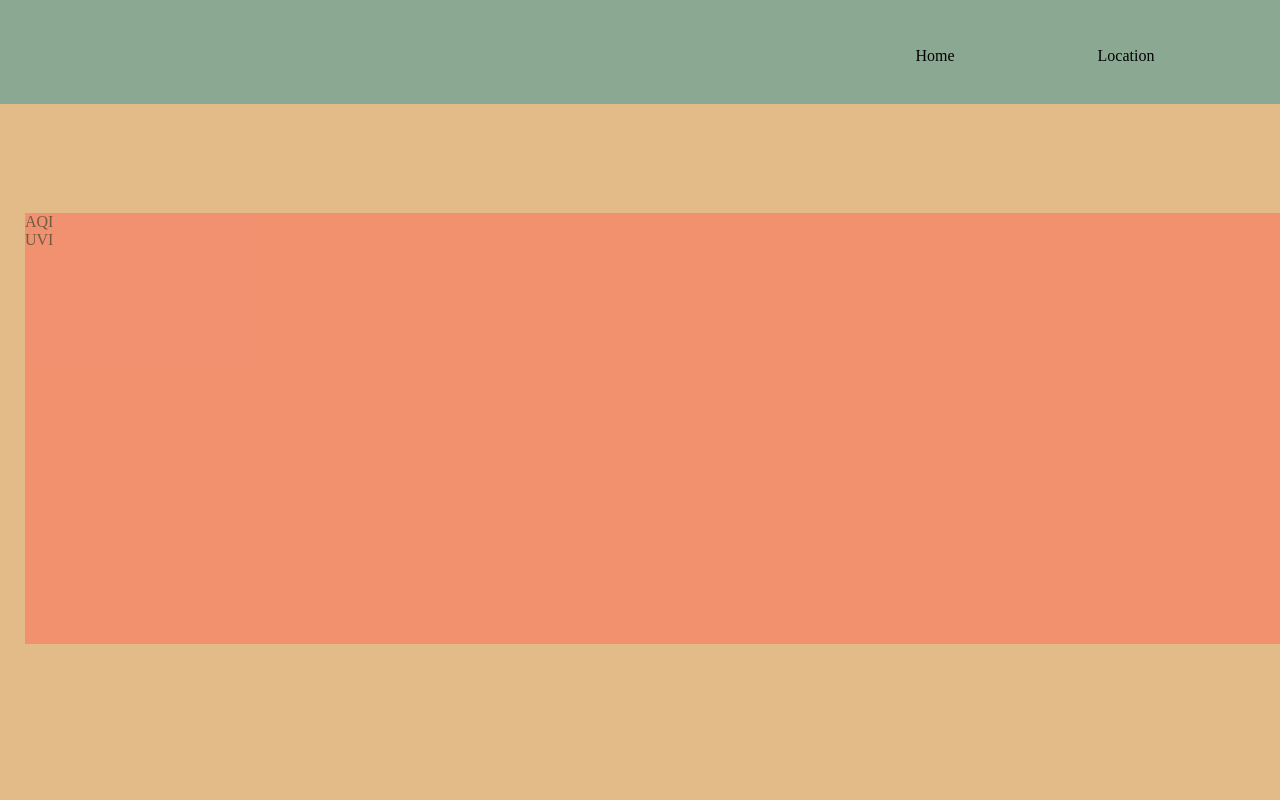
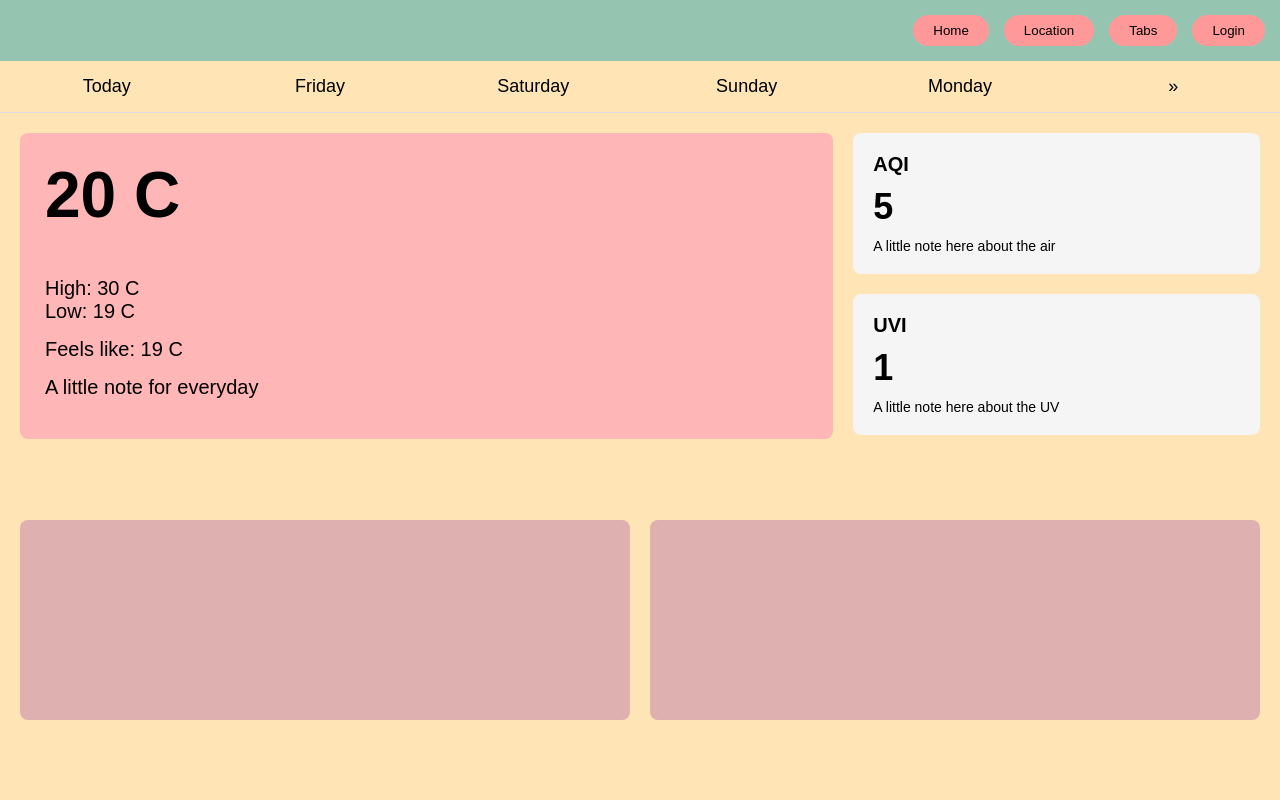
Before and after one commit to Bhawanjeet-Kaur/Clashing-Clouds, a plain HTML site: page Index.html in a window 1280 px wide. Drawn offline with Linux system fonts and the light colour scheme.

Commit message:
Front page UI completed

```diff
--- a/Index.html
+++ b/Index.html
@@ -2,31 +2,69 @@
 <html>
 <head>
     <title> Web Weather</title>
-    <link rel="stylesheet" href="indexStyle.css">
+    <meta charset="UTF-8">
+    <meta name="viewport" content="width=device-width, initial-scale=1.0">
+    <link rel="stylesheet" href="css/indexStyle.css">
     <!-- Link for the javascript file-->
      <link rel="script" href="indexScript.js">
 </head>
 <body >
-    <div id="menuTab">
-        <div id="homeTab" class="tabs">Home</div>
-        <div id="locationTab" class="tabs">Location</div>
-        <div id="SavedTabs" class="tabs">Saved Tabs</div>
-        <div id="logInTab" class="tabs">Log in</div>
-    </div>
-    <div id="backgroundBody">
-        <div id="mainDataTab">
-            <div id="AQI">
-                AQI
-            </div>
-            <div id="UVI">
-                UVI
+    <div class="container">
+        <!-- Navigation Bar -->
+        <div class="nav-bar">
+            <div class="nav-buttons">
+                <button class="nav-button">Home</button>
+                <button class="nav-button">Location</button>
+                <button class="nav-button">Tabs</button>
+                <button class="nav-button">Login</button>
             </div>
         </div>
-        <div id="otherTab1">
 
+        <!-- Days Navigation -->
+        <div class="days-nav">
+            <button class="day-button">Today</button>
+            <button class="day-button">Friday</button>
+            <button class="day-button">Saturday</button>
+            <button class="day-button">Sunday</button>
+            <button class="day-button">Monday</button>
+            <button class="day-button">»</button>
         </div>
-        <div id="otherTab2">
 
+        <!-- Weather Content -->
+        <div class="weather-content">
+            <!-- Main Temperature Card -->
+            <div class="main-temp">
+                <div class="current-temp">20 C</div>
+                <div class="temp-details">
+                    High: 30 C<br>
+                    Low: 19 C
+                </div>
+                <div class="temp-details">Feels like: 19 C</div>
+                <div class="temp-details">A little note for everyday</div>
+            </div>
+
+            <!-- Indices -->
+            <div class="indices">
+                <!-- AQI Card -->
+                <div class="index-card">
+                    <div class="index-title">AQI</div>
+                    <div class="index-value">5</div>
+                    <div class="index-note">A little note here about the air</div>
+                </div>
+
+                <!-- UVI Card -->
+                <div class="index-card">
+                    <div class="index-title">UVI</div>
+                    <div class="index-value">1</div>
+                    <div class="index-note">A little note here about the UV</div>
+                </div>
+            </div>
+
+            <!-- Bottom Cards -->
+            <div class="bottom-cards">
+                <div class="bottom-card"></div>
+                <div class="bottom-card"></div>
+            </div>
         </div>
     </div>
 </body>
--- /dev/null
+++ b/css/indexStyle.css
@@ -0,0 +1,140 @@
+
+* {
+    margin: 0;
+    padding: 0;
+    box-sizing: border-box;
+    font-family: Arial, sans-serif;
+}
+
+html, body {
+    height: 100%;
+    width: 100%;
+    overflow: hidden;
+}
+
+.container {
+    width: 100%;
+    height: 100vh;
+    display: flex;
+    flex-direction: column;
+}
+
+/* Navigation Bar */
+.nav-bar {
+    background-color: #95c5b0;
+    padding: 15px;
+}
+
+.nav-buttons {
+    display: flex;
+    justify-content: flex-end;
+    gap: 15px;
+}
+
+.nav-button {
+    background-color: #ff9999;
+    border: none;
+    padding: 8px 20px;
+    border-radius: 20px;
+    cursor: pointer;
+}
+
+/* Days Navigation */
+.days-nav {
+    background-color: #ffe4b5;
+    display: flex;
+    border-bottom: 1px solid #ddd;
+}
+
+.day-button {
+    flex: 1;
+    padding: 15px;
+    border: none;
+    background: none;
+    font-size: 18px;
+    cursor: pointer;
+}
+
+.day-button:hover {
+    background-color: #ffd700;
+}
+
+/* Weather Content */
+.weather-content {
+    background-color: #ffe4b5;
+    padding: 20px;
+    display: grid;
+    grid-template-columns: 2fr 1fr;
+    gap: 20px;
+    flex: 1;
+    overflow-y: auto;
+}
+
+.main-temp {
+    background-color: #ffb6b6;
+    padding: 25px;
+    border-radius: 8px;
+    height: fit-content;
+}
+
+.current-temp {
+    font-size: 64px;
+    font-weight: bold;
+    margin-bottom: 45px;
+}
+
+.temp-details {
+    font-size: 20px;
+    margin-bottom: 15px;
+}
+
+.indices {
+    display: flex;
+    flex-direction: column;
+    gap: 20px;
+}
+
+.index-card {
+    background-color: #f5f5f5;
+    padding: 20px;
+    border-radius: 8px;
+}
+
+.index-title {
+    font-size: 20px;
+    font-weight: bold;
+    margin-bottom: 10px;
+}
+
+.index-value {
+    font-size: 36px;
+    font-weight: bold;
+    margin-bottom: 10px;
+}
+
+.index-note {
+    font-size: 14px;
+}
+
+.bottom-cards {
+    grid-column: 1 / -1;
+    display: grid;
+    grid-template-columns: 1fr 1fr;
+    gap: 20px;
+}
+
+.bottom-card {
+    background-color: #deb0b0;
+    height: 200px;
+    border-radius: 8px;
+}
+
+@media (max-width: 768px) {
+    .weather-content {
+        grid-template-columns: 1fr;
+    }
+
+    .bottom-cards {
+        grid-template-columns: 1fr;
+    }
+}
--- a/indexStyle.css
+++ /dev/null
@@ -1,93 +0,0 @@
-#menuTab{
-    background-color: #8BA892;
-    height: 13%;
-    width: 100%;
-    position:fixed;
-    top:0px;
-    left:0px;
-}
-#homeTab{
-    position:fixed;
-    width:124px;
-    height:30px;
-    top:47px;
-    left:873px;
-}
-.tabs{
-    text-align:center;
-}
-.tabs:hover{
-    background-color: #FF6857;
-}
-#locationTab{
-    position:fixed;
-    width:124px;
-    height:30px;
-    top:47px;
-    left:1064px;
-}
-#SavedTabs{
-    position:fixed;
-    width:124px;
-    height:30px;
-    top:47px;
-    left:1255px;
-}
-#logInTab{
-    position:fixed;
-    width:124px;
-    height:30px;
-    top:47px;
-    left:1425px;
-}
-#backgroundBody{
-    background-color: #E3BB88;
-    position:fixed;
-    top:13%;
-    left:0px;
-    height: 87%;
-    width: 100%;
-}
-#mainDataTab{
-    background-color: #FF6857;
-    position:fixed;
-    opacity:50%;
-    top:213px;
-    left:25px;
-    height: 431px;
-    width: 1470px;
-}
-.logInButton:hover{
-    border: 3px solid #C7EAEF;
-    background-color: #C7EAEF;
-    cursor:pointer;
-    border-radius: 10px;
-}
-.signUpButton{
-    border: 3px solid #6CD6F1;
-    background-color: #6CD6F1;
-    font-size:35px;
-    font-weight:bold;
-    font-family:'Courier New', Courier, monospace;
-    position:fixed;
-    top: 580px;
-    left: 240px;
-}
-.signUpButton:hover{
-    border: 3px solid #C7EAEF;
-    background-color: #C7EAEF;
-    cursor:pointer;
-    border-radius: 10px;
-}
-.signupAndLogIn{
-    position: absolute;
-    top: 27%;
-    left: 39%;
-    background-color: #6CD6F1;
-    opacity: 70%;
-    height: 430px;
-    width: 410px;
-    border: 1px solid #00d0ff;
-    border-radius:20px;
-    z-index: 20;
-}
```
